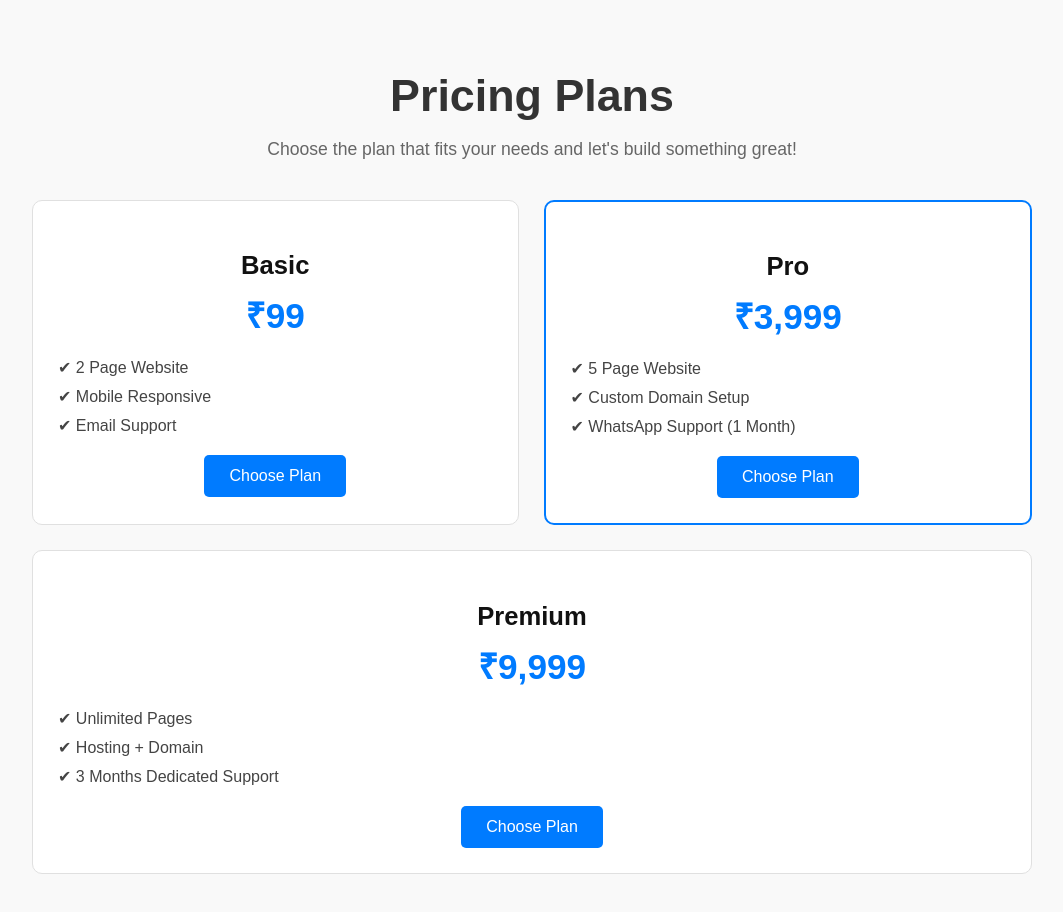
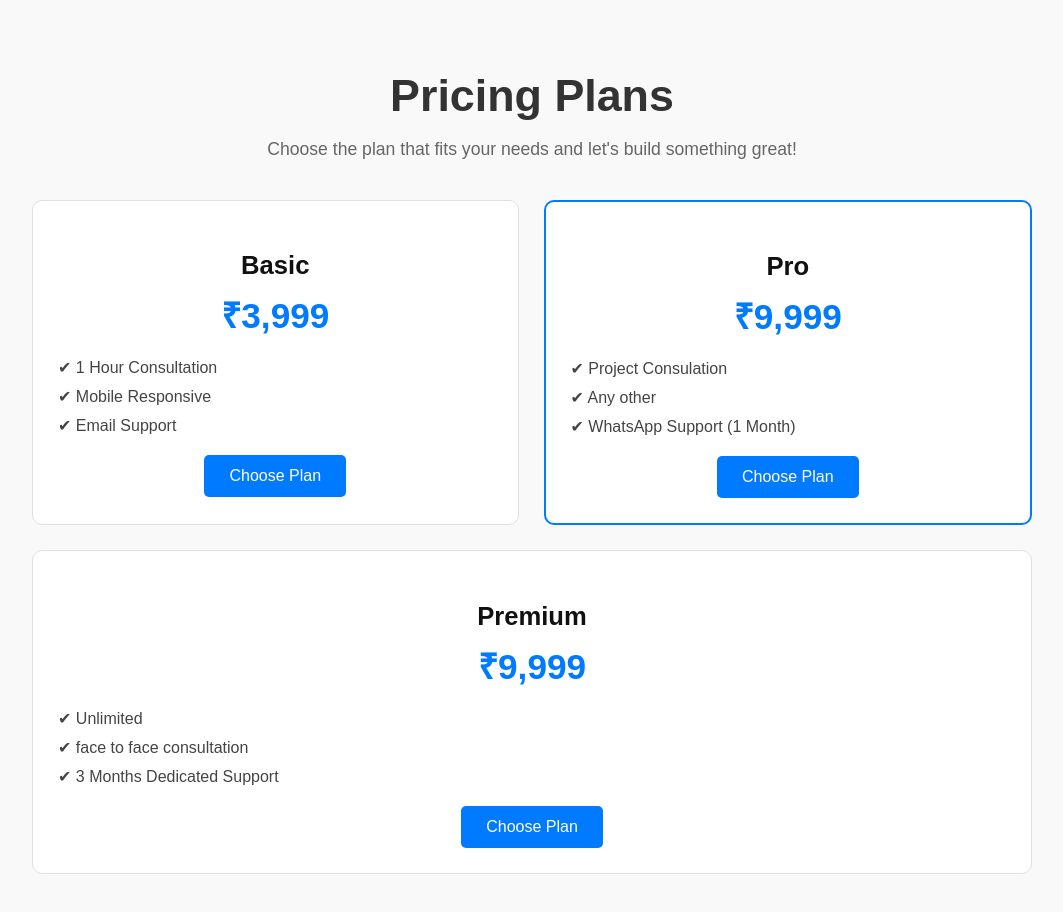
Before and after one commit to vishwjeet556/vishwjeettomar.github.io, a plain HTML site: page pricing.html in a window 1280 px wide. Shown: the whole page, without its empty margins (108-1171 px from the left). Drawn offline with Linux system fonts and the light colour scheme.

Commit message:
Update pricing.html

```diff
--- a/pricing.html
+++ b/pricing.html
@@ -109,9 +109,9 @@
 
       <div class="card">
         <h3>Basic</h3>
-        <div class="price">₹99</div>
+        <div class="price">₹3,999</div>
         <ul>
-          <li>✔ 2 Page Website</li>
+          <li>✔ 1 Hour Consultation</li>
           <li>✔ Mobile Responsive</li>
           <li>✔ Email Support</li>
         </ul>
@@ -120,10 +120,10 @@
 
       <div class="card" style="border: 2px solid #007bff;">
         <h3>Pro</h3>
-        <div class="price">₹3,999</div>
+        <div class="price">₹9,999</div>
         <ul>
-          <li>✔ 5 Page Website</li>
-          <li>✔ Custom Domain Setup</li>
+          <li>✔ Project Consulation</li>
+          <li>✔ Any other</li>
           <li>✔ WhatsApp Support (1 Month)</li>
         </ul>
         <a href="contact.html" class="btn">Choose Plan</a>
@@ -133,8 +133,8 @@
         <h3>Premium</h3>
         <div class="price">₹9,999</div>
         <ul>
-          <li>✔ Unlimited Pages</li>
-          <li>✔ Hosting + Domain</li>
+          <li>✔ Unlimited </li>
+          <li>✔ face to face consultation</li>
           <li>✔ 3 Months Dedicated Support</li>
         </ul>
         <a href="contact.html" class="btn">Choose Plan</a>
```
